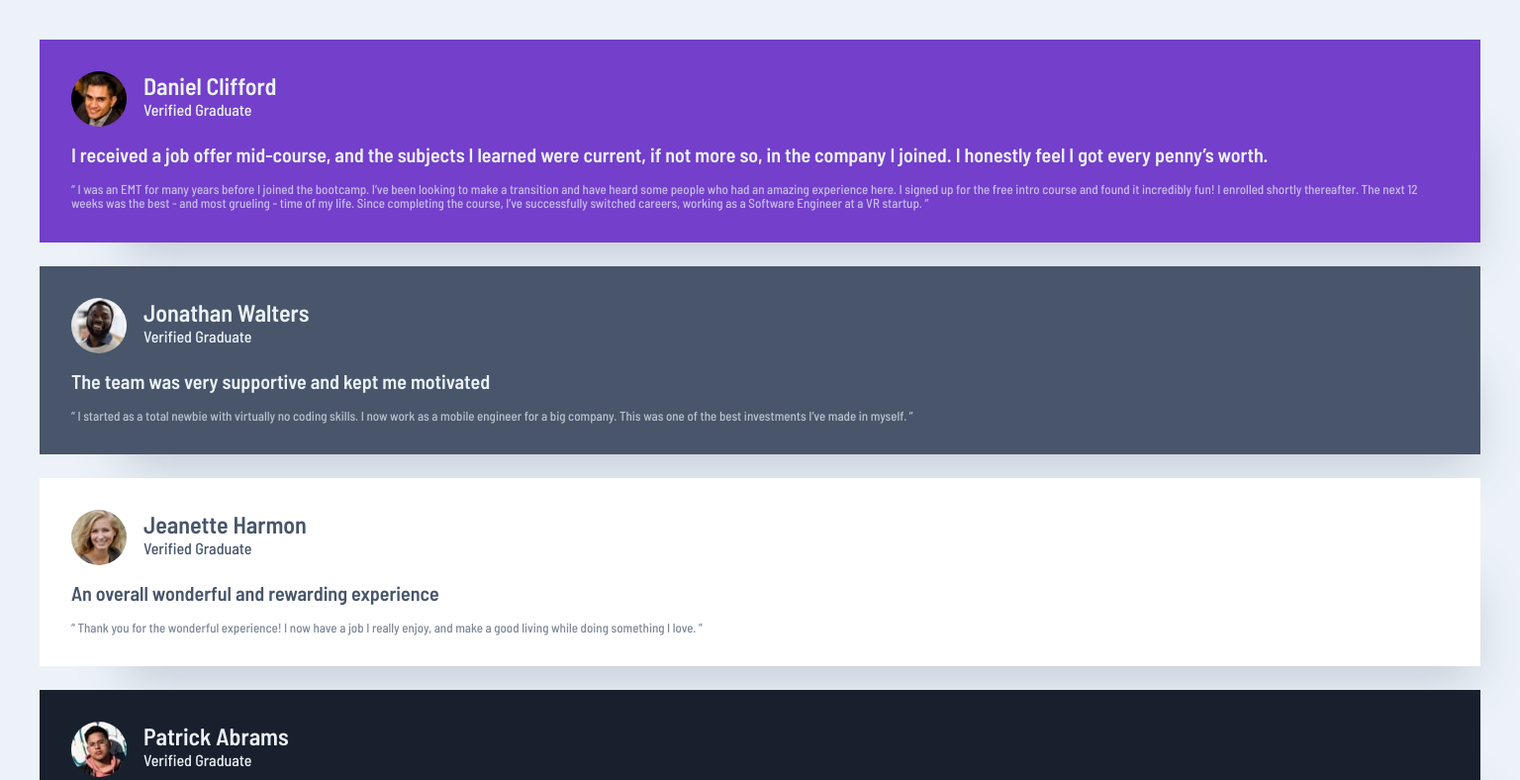
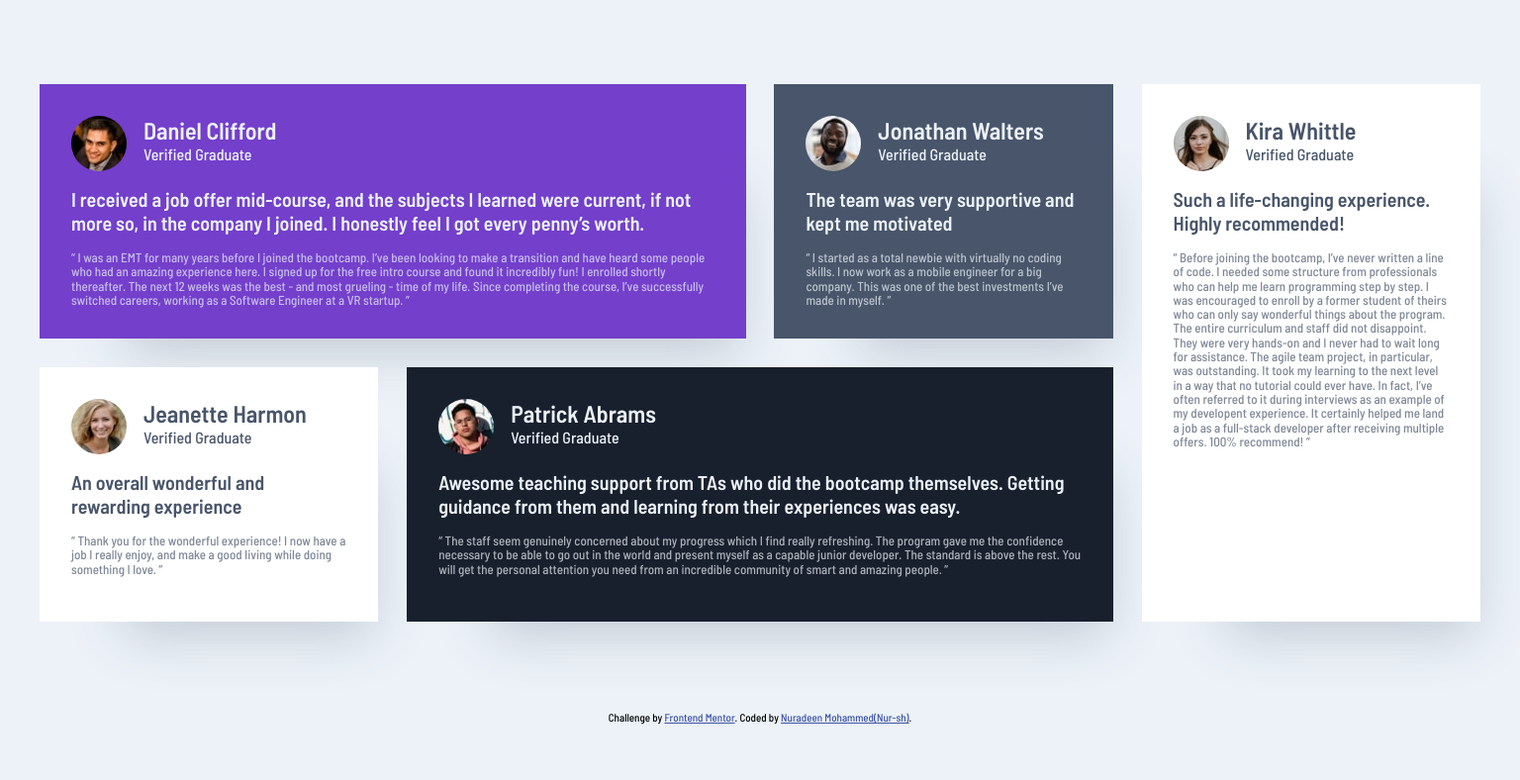
Before and after one commit to nursh/FM-Testimonials-Grid-Section, a plain HTML site: page index.html in a window 1536 px wide. Shown: the top 788 px of the page at 99% size. Drawn offline with Linux system fonts and the light colour scheme.

Commit message:
Add grid areas for desktop

```diff
--- a/index.html
+++ b/index.html
@@ -67,7 +67,7 @@
       </div>
 
 
-      <div class="review white">
+      <div class="review white short">
         <div class="review-heading">
           <img src="./images/image-jeanette.jpg" alt="Reviewer Avatar">
           <div class="review-author">
@@ -104,7 +104,7 @@
         </blockquote>
       </div>
 
-      <div class="review white">
+      <div class="review white long">
         <div class="review-heading">
           <img src="./images/image-kira.jpg" alt="Reviewer Avatar">
           <div class="review-author">
--- a/style.css
+++ b/style.css
@@ -85,3 +85,40 @@ blockquote {
   display: flex;
   gap: 1.06rem;
 }
+
+@media (min-width: 90em) {
+
+  .reviews {
+    display: grid;
+    grid-template-columns: repeat(4, 1fr);
+    grid-template-rows: 1fr 1fr;
+    gap: 1.8rem;
+
+    grid-template-areas: "p1 p1 g1 w2"
+                         "w1 g2 g2 w2";
+  }
+
+  .reviews > * + * {
+    margin: 0;
+  }
+
+  .review.purple {
+    grid-area: p1;
+  }
+
+  .review.gray-1 {
+    grid-area: g1;
+  }
+
+  .review.gray-2 {
+    grid-area: g2;
+  }
+
+  .review.white.short {
+    grid-area: w1;
+  }
+
+  .review.white.long {
+    grid-area: w2;
+  }
+}
```
